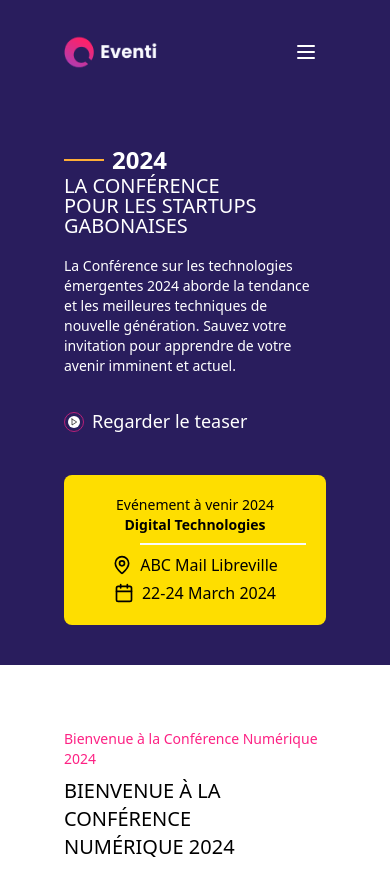
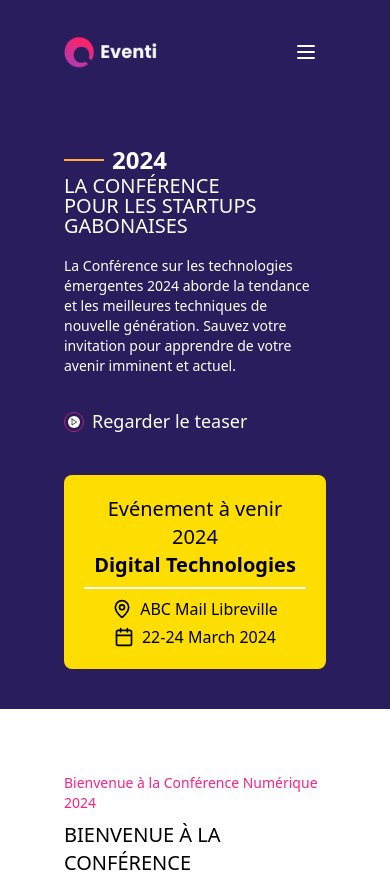
Before and after one commit to JojoELITE/LandingPage01, a Next.js app: page / in a window 390 px wide. Shown: the top 872 px of the page. Built offline with nearby package versions, Linux system fonts and the light colour scheme.

Commit message:
j'ai redefinis la taille du texte

```diff
--- a/app/Components/EventInfo.tsx
+++ b/app/Components/EventInfo.tsx
@@ -18,13 +18,13 @@ const aboutData = {
             id: 2,
             color: "#FB6238",
             count: "8+",
-            description: "Partenaires propulsés haut-parleurs"
+            description: "Partenaires propulsés <br /> haut-parleurs"
         },
         {
             id: 3,
             color: "#5B26E1",
             count: "40+",
-            description: "Des participants de différents pays"
+            description: "Des participants de différents <br /> pays"
         },
         {
             id: 4,
--- a/app/Components/Hero.tsx
+++ b/app/Components/Hero.tsx
@@ -65,9 +65,9 @@ function Hero() {
         </div>
 
         <div className="w-full md:w-1/2 lg:w-[25%] bg-[#FEDE00] p-5 lg:p-8 rounded-lg text-white text-center mt-10 lg:mt-0">
-          <p className="text-sm lg:text-xl text-black">{heroData.upcomingEvent.title}</p>
-          <h6 className="text-sm lg:text-xl font-bold text-black">{heroData.upcomingEvent.subtitle}</h6>
-          <div className="border-b-2 border-gray-50 my-2 lg:my-5 ml-14 lg:ml-0"></div>
+          <p className="text-xl lg:text-xl text-black">{heroData.upcomingEvent.title}</p>
+          <h6 className="text-xl lg:text-xl font-bold text-black">{heroData.upcomingEvent.subtitle}</h6>
+          <div className="border-b-2 border-gray-50 my-2 lg:my-5 "></div>
           <div className="text-center">
             <div className="flex items-center gap-2 justify-center">
               <MapPin color="black" size={20} />
```
